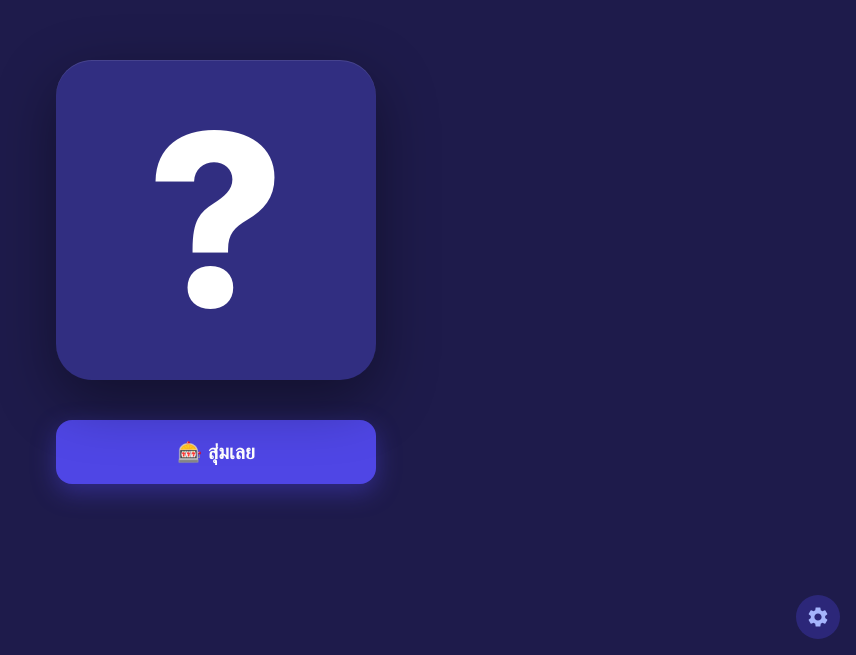
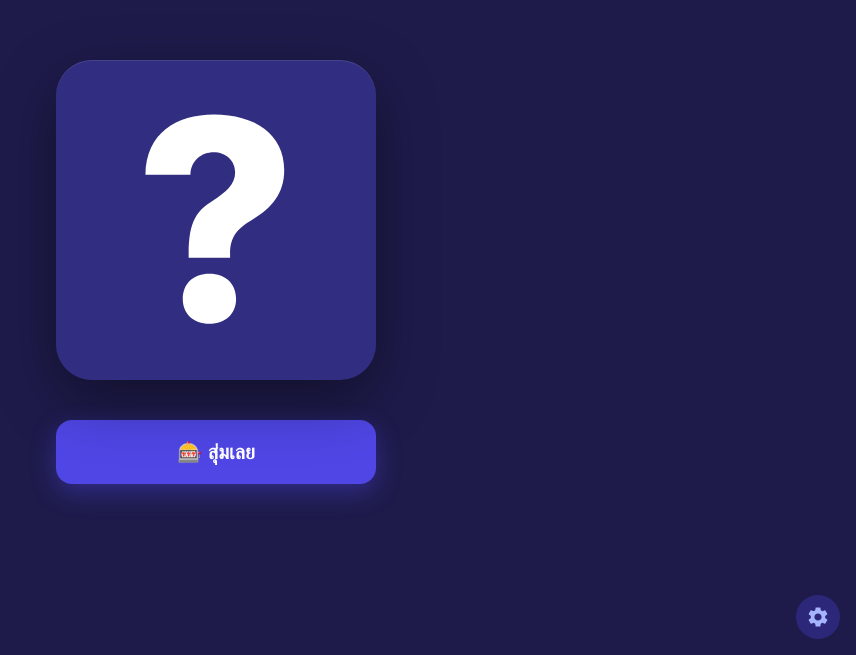
Before and after one commit to Somade888/random-sync-server, a website: page public/app1.html in a window 1280 px wide. Shown: the part 145-800 px from the top of the page, without its empty margins (424-1280 px from the left). Drawn offline with Linux system fonts and the light colour scheme.

Commit message:
app1: portrait number max 280px

```diff
--- a/public/app1.html
+++ b/public/app1.html
@@ -49,7 +49,7 @@ body{
   cursor:pointer;
 }
 .number-display{
-  font-size:clamp(160px,38vmin,240px);
+  font-size:clamp(160px, 38vmin, 280px);
   font-weight:800;line-height:1;
 }
 .number-display.spinning{animation:spin .06s linear infinite}
```
